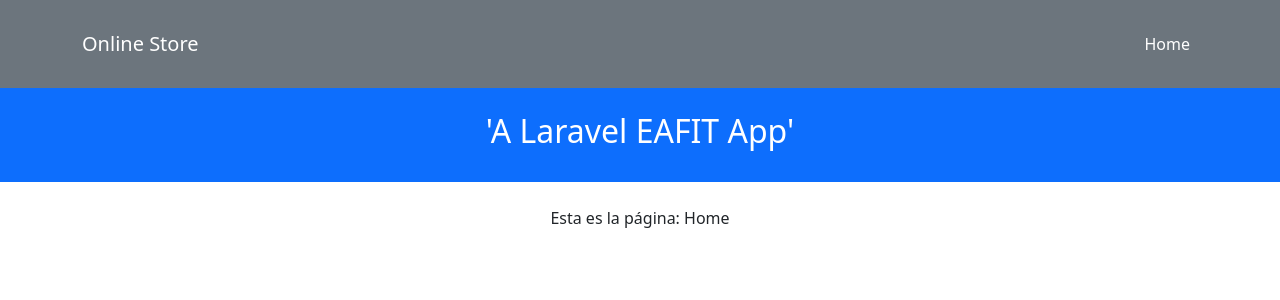
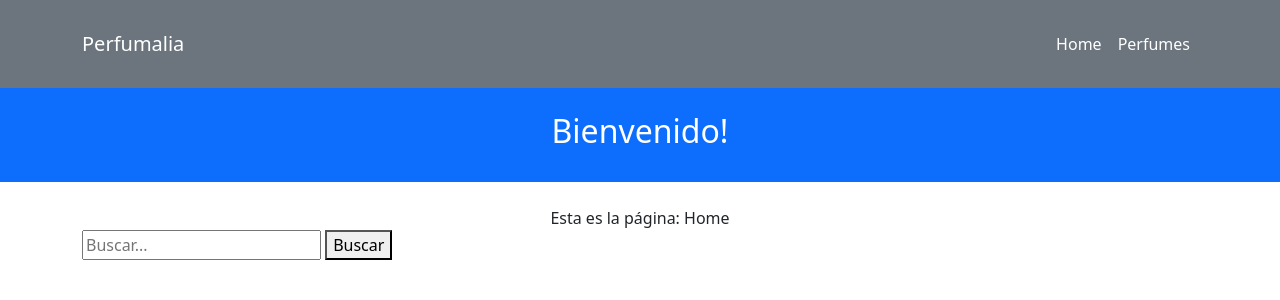
Before and after one commit to pascualgomz/perfumalia-project, a Django app: page / in a window 1280 px wide. Shown: the top 300 px of the page. Run offline with Django 5.2, Linux system fonts and the light colour scheme.

Commit message:
search template MVP updated (search bar added)

```diff
--- a/perfumalia/store/templates/base.html
+++ b/perfumalia/store/templates/base.html
@@ -16,7 +16,7 @@
   <!-- header -->
   <nav class="navbar navbar-expand-lg navbar-dark bg-secondary py-4">
     <div class="container">
-      <a class="navbar-brand" href="{% url 'home' %}"> Online Store</a>
+      <a class="navbar-brand" href="{% url 'home' %}"> Perfumalia</a>
       <button class="navbar-toggler" type="button" data-bs-toggle="collapse" data-bs-target="#navbarNavAltMarkup"
         aria-controls="navbarNavAltMarkup" aria-expanded="false" aria-label="Toggle navigation">
         <span class="navbar-toggler-icon"></span>
@@ -25,6 +25,7 @@
       <div class="collapse navbar-collapse" id="navbarNavAltMarkup">
         <div class="navbar-nav ms-auto">
           <a class="nav-link active" href="{% url 'home' %}">Home</a>
+          <a class="nav-link active" href="{% url 'perfumes' %}">Perfumes</a>
         </div>
       </div>
     </div>
@@ -32,7 +33,7 @@
 
   <header class="masthead bg-primary text-white text-center py-4">
     <div class="container d-flex align-items-center flex-column">
-      <h2>{% block header_title %}'A Laravel EAFIT App'{% endblock %}</h2>
+      <h2>{% block header_title %}Bienvenido!{% endblock %}</h2>
     </div>
   </header>
   <!-- header -->
--- a/perfumalia/store/templates/home.html
+++ b/perfumalia/store/templates/home.html
@@ -7,4 +7,20 @@
   Esta es la página: Home
 </div>
 
+<form id="searchForm">
+  <input type="text" id="searchQuery" placeholder="Buscar...">
+  <button type="submit">Buscar</button>
+</form>
+
+<script>
+  document.getElementById("searchForm").addEventListener("submit", function(event) {
+      event.preventDefault(); // Evitar que el formulario se envíe de forma predeterminada
+
+      var query = document.getElementById("searchQuery").value.trim(); // Obtener el valor de búsqueda
+      if (query !== "") {
+          window.location.href = "/search/" + encodeURIComponent(query) + "/"; // Redirigir a la URL de búsqueda
+      }
+  });
+</script>
+
 {% endblock %}
```
